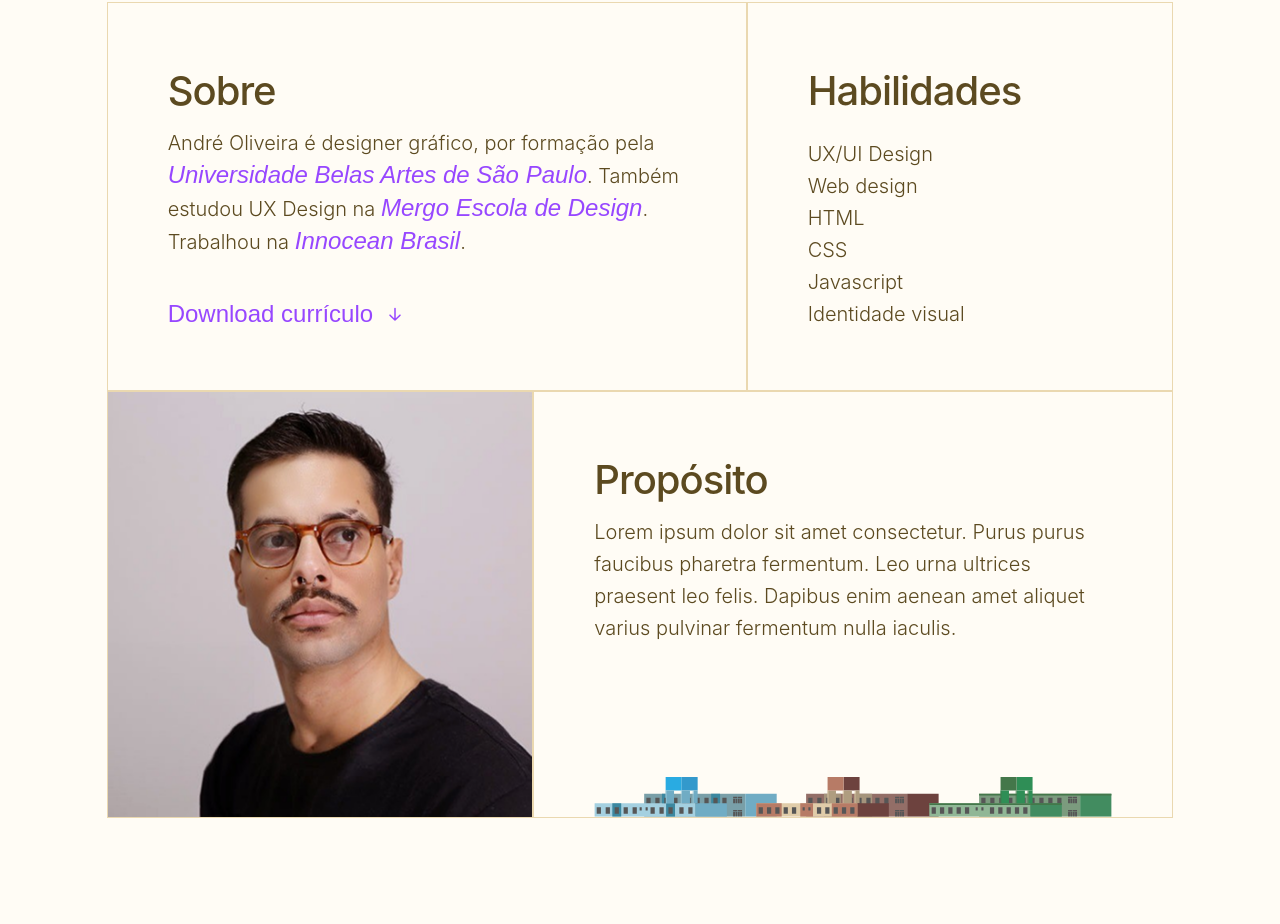
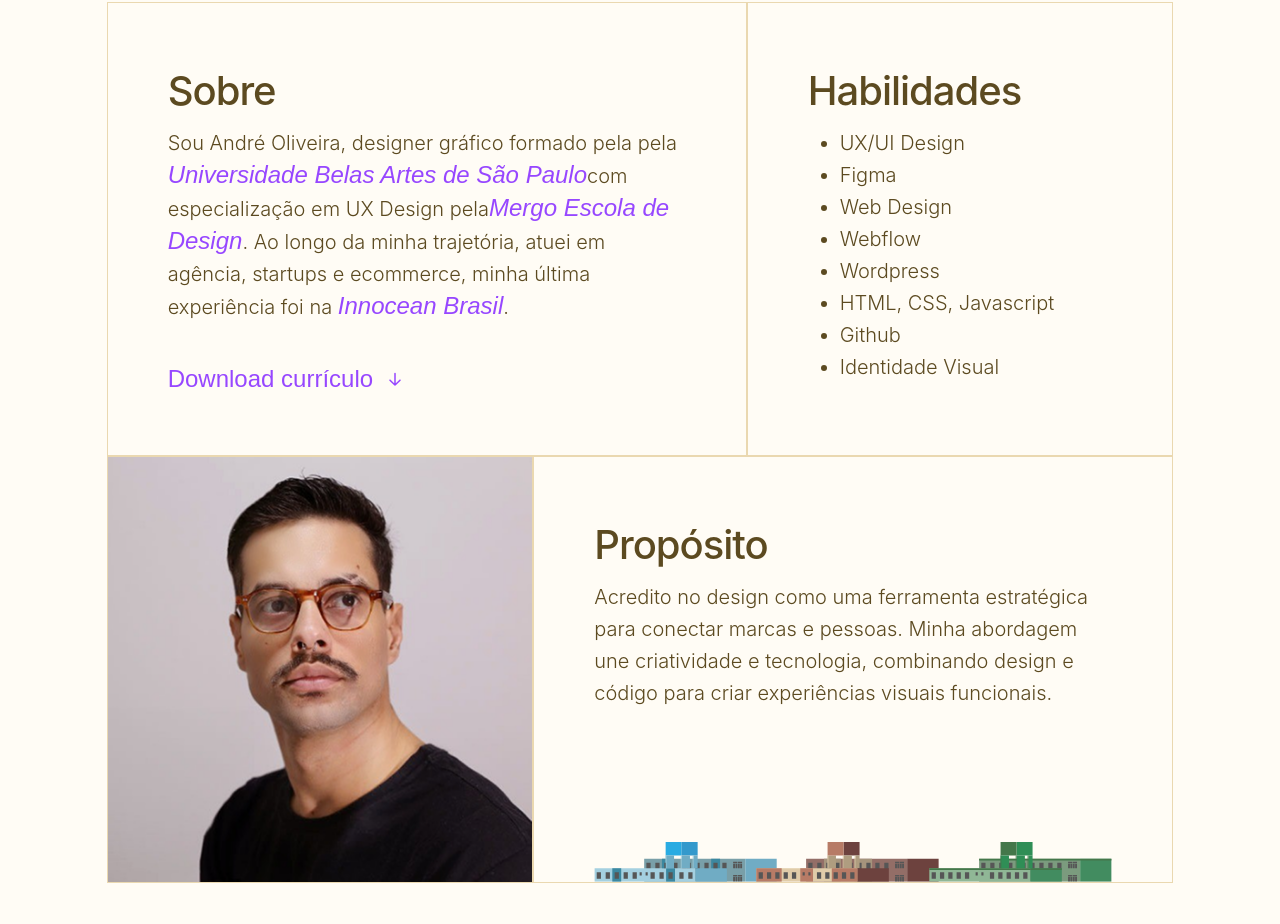
Before and after one commit to andredesigner/andreoliveira_nuxt3, a Nuxt app: page / in a window 1280 px wide. Shown: the part 547-1471 px from the top of the page. Built offline with nearby package versions, Linux system fonts and the light colour scheme.

Commit message:
text updates on home page

```diff
--- a/assets/scss/main.scss
+++ b/assets/scss/main.scss
@@ -232,6 +232,10 @@ h4{
         border: none;
         border-top: 1px solid $color7;
         padding: 60px 0;
+
+        &.not-border-mobile{
+            border: none;
+        }
     }
 
     img{
@@ -263,3 +267,15 @@ h4{
 svg{
     height: auto;
 }
+
+.border-bottom-mobile{
+    @media ( max-width:$medium ) {
+        border-bottom: 1px solid #EAD8B0;
+    }
+}
+
+.border-top-mobile{
+    @media ( max-width:$medium ) {
+        border-top: 1px solid #EAD8B0;
+    }
+}
--- a/components/Footer.vue
+++ b/components/Footer.vue
@@ -4,7 +4,7 @@
             <h2>Contato</h2>
         </div>
         <div class="col-lg-7">
-            <p class="big-text">Adoraria saber mais sobre o seu projeto, tomar um café para falar sobre design e fazer network.</p>
+            <p class="big-text">Adoraria conhecer mais sobre seu projeto, trocar ideias sobre design ou simplesmente tomar um café para expandir nosso networking.</p>
             <a class="link-ao mt-40" href="mailto:andresoliveiradesigner@gmail.com?subject=Contato via portfólio&body=Olá, André... " target="_blank">Vamos conversar
                 <svg width="26" height="24" viewBox="0 0 26 24" fill="none" xmlns="http://www.w3.org/2000/svg">
                     <path d="M7.5 12H18.3333M14.1667 7L18.5774 11.4107C18.9028 11.7362 18.9028 12.2638 18.5774 12.5893L14.1667 17" stroke="#9747FF" stroke-width="1.5" stroke-linecap="round"/>
--- a/pages/index.vue
+++ b/pages/index.vue
@@ -3,15 +3,15 @@
         <div class="offset-lg-1 col-lg-7">
             <div class="mx-100">
                 <h1><span>Designer</span> André Oliveira</h1>
-                <p class="big-text mt-20">De São Paulo, especializado em design de produtos digitais, criação e desenvolvimento de websites, além de identidade visual.</p>
+                <p class="big-text mt-20">Designer de São Paulo, especializado em design de produtos digitais, criação e desenvolvimento de websites e identidade visual</p>
             </div>
         </div>
     </div>
-    <div class="row">
+    <div class="row border-top-mobile">
         <div class="offset-lg-1 col-lg-6 no-spacing">
-            <div class="wrap-content d-flex flex-column align-items-baseline">
+            <div class="wrap-content d-flex flex-column align-items-baseline not-border-mobile">
                 <h2>Sobre</h2>
-                <p class="mb-0">André Oliveira é designer gráfico, por formação pela <a href="https://www.belasartes.br/" target="_blank">Universidade Belas Artes de São Paulo</a>. Também estudou UX Design na <a href="https://www.mergo.com.br/" target="_blank">Mergo Escola de Design</a>. Trabalhou na <a href="https://www.innocean.com.br/" target="_blank">Innocean Brasil</a>.</p>
+                <p class="mb-0">Sou André Oliveira, designer gráfico formado pela pela <a href="https://www.belasartes.br/" target="_blank">Universidade Belas Artes de São Paulo</a>com especialização em UX Design pela<a href="https://www.mergo.com.br/" target="_blank">Mergo Escola de Design</a>. Ao longo da minha trajetória, atuei em agência, startups e ecommerce, minha última experiência foi na <a href="https://www.innocean.com.br/" target="_blank">Innocean Brasil</a>.</p>
                 <a class="link-ao mt-40" href="https://www.dropbox.com/scl/fi/hb1syvsmrbnknvf3fb7x7/andre-oliveira-curriculo.pdf?rlkey=sda5kzkh6d20gf1clm63j68my&st=5kf9mpoj&dl=0" target="_blank">Download currículo
                     <svg width="24" height="26" viewBox="0 0 24 26" fill="none" xmlns="http://www.w3.org/2000/svg">
                         <path d="M12 7.5L12 18.3333M17 14.1667L12.5893 18.5774C12.2638 18.9028 11.7362 18.9028 11.4107 18.5774L7 14.1667" stroke="#9747FF" stroke-width="1.5" stroke-linecap="round"/>
@@ -21,19 +21,23 @@
         </div>
         <div class="col-lg-4 no-spacing">
             <div class="wrap-content">
+                <div>
                     <h2>Habilidades</h2>
-                <p class="mb-0">
-                    UX/UI Design <br>
-                    Web design <br>
-                    HTML <br>
-                    CSS <br>
-                    Javascript <br>
-                    Identidade visual <br>
-                </p>
+                    <ul class="mb-0">
+                        <li>UX/UI Design</li>
+                        <li>Figma</li>
+                        <li>Web Design</li>
+                        <li>Webflow</li>
+                        <li>Wordpress</li>
+                        <li>HTML, CSS, Javascript</li>
+                        <li>Github</li>
+                        <li>Identidade Visual</li>
+                    </ul>
                 </div>
             </div>
         </div>
-    <div class="row">
+    </div>
+    <div class="row border-bottom-mobile">
         <div class="offset-lg-1 col-lg-4 no-spacing">
             <div class="wrap-content p-0">
                 <NuxtPicture loading="lazy" classs="d-block w-100" format="avif,webp" src="/images/andre-oliveira.png" />
@@ -43,7 +47,7 @@
             <div class="wrap-content pb-0">
                 <div>
                     <h2>Propósito</h2>
-                <p class="mb-0">Lorem ipsum dolor sit amet consectetur. Purus purus faucibus pharetra fermentum. Leo urna ultrices praesent leo felis. Dapibus enim aenean amet aliquet varius pulvinar fermentum nulla iaculis.</p>
+                    <p class="mb-0">Acredito no design como uma ferramenta estratégica para conectar marcas e pessoas. Minha abordagem une criatividade e tecnologia, combinando design e código para criar experiências visuais funcionais.</p>
                 </div>
                 <Predinhos class="w-100 mt-40" style="" />
             </div>
```
Lines whose indentation alone changed are shown as unchanged.
